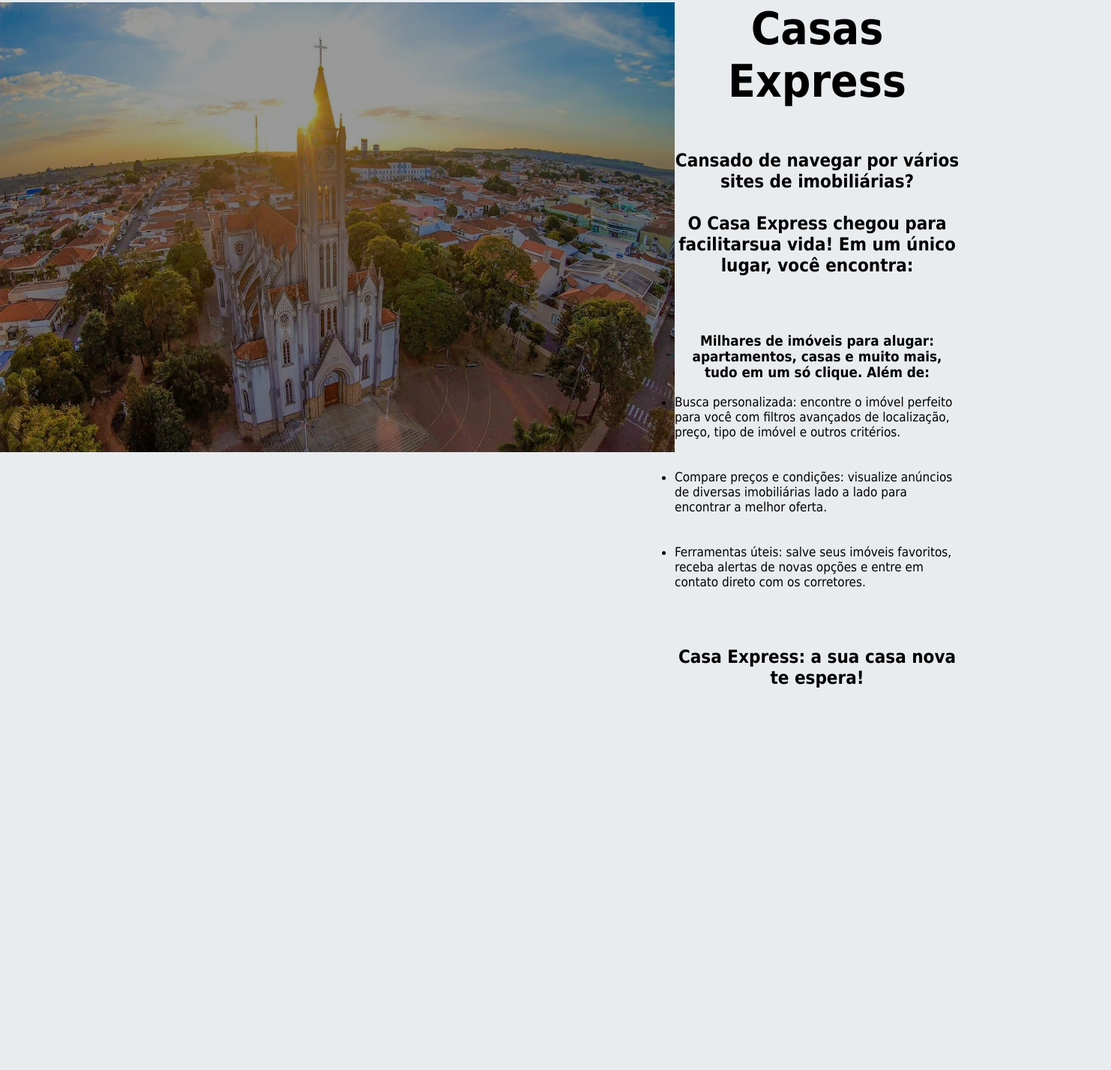
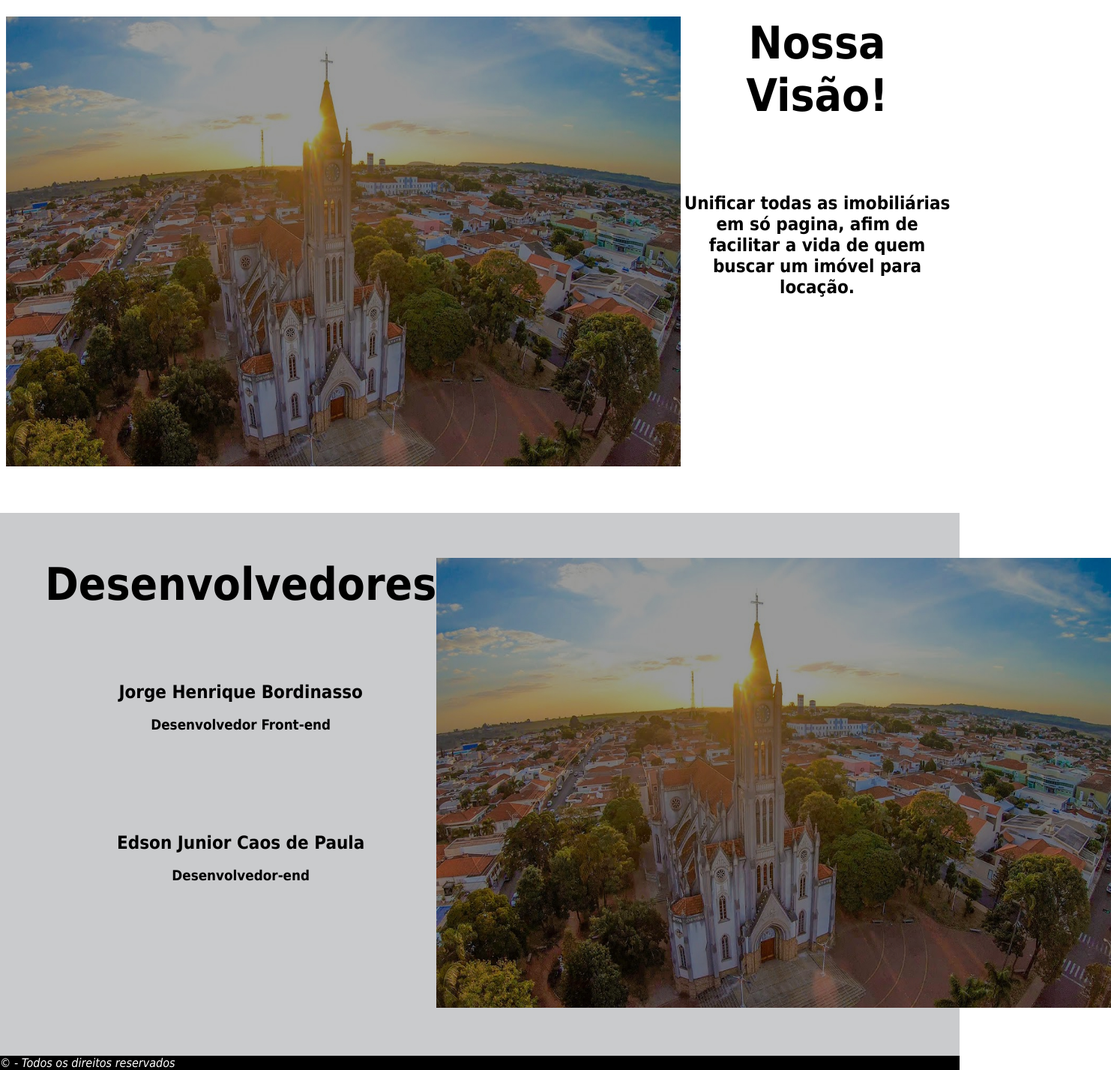
Before and after one commit to JorgeBordinasso/Projeto_Fatec_PI5, a website: page public/sobre.html in a window 1280 px wide. Shown: the part 1249-2676 px from the top of the page at 75% size, 1482 px wide, since content can reach past the window. Before the commit the page ends 2167 px from the top, so only its background shows below. Drawn offline with Linux system fonts and the light colour scheme.

Commit message:
atualização pagina sobre

```diff
--- a/public/sobre.html
+++ b/public/sobre.html
@@ -9,9 +9,9 @@
     <link rel="shortcut icon" href="img/logo.png" type="image/x-icon">
 </head>
 
-<body >
+<body>
 
-    <nav class="navbar navbarSobre">
+    <nav class="navbar">
         <a href="index.html">
             <img src="img/logo.png" class="imgLogo" alt="logo">
         </a>
@@ -60,35 +60,43 @@
 
     <hr>
 
-     <div class="sobreDevs">
+    <div class="nossaVisao">
         <div class="imgEmpresa">
             <img class="imagemEmpresa" src="img/luxa.org-opacity-changed-ImgFundo (1).jpg" alt="">
         </div>
 
         <div>
-            <h1 class="tituloSobre">Casas Express</h1>
-            <br><br><br>
-            <h2 class="descricaoSobre">Cansado de navegar por vários sites de imobiliárias?<br><br> O Casa Express
-                chegou para facilitarsua
-                vida!
-                Em um único lugar, você encontra:</h2>
-            <br><br><br><br>
-            <h3 class="subtituloSobre">Milhares de imóveis para alugar: apartamentos, casas e muito mais, tudo em um só
-                clique. Além de:</h3>
+            <h1 class="tituloSobre">Nossa Visão!</h1>
+            <br><br><br><br><br>
+            <h2 class="descricaoSobre">Unificar todas as imobiliárias em só pagina, afim de facilitar a vida de quem buscar um imóvel para locação.</h2>
+
+
+
+        </div>
+    </div>
+
+    <div class="sobreDevs">
+        <div>
+            <h1 class="tituloSobre">Desenvolvedores</h1>
+            <br><br><br><br><br>
+            <h2 class="descricaoSobre">Jorge Henrique Bordinasso</h2>
             <br>
-            <ul class="classeLi">
-                <li>Busca personalizada: encontre o imóvel perfeito para você com filtros avançados de localização,
-                    preço, tipo de imóvel e outros critérios.</li>
-                <br><br>
-                <li>Compare preços e condições: visualize anúncios de diversas imobiliárias lado a lado para encontrar a
-                    melhor oferta.</li>
-                <br><br>
-                <li>Ferramentas úteis: salve seus imóveis favoritos, receba alertas de novas opções e entre em contato
-                    direto com os corretores.</li>
-            </ul>
-            <br><br><br><br>
-            <h2 class="descricaoSobre">Casa Express: a sua casa nova te espera!</h2>
+            <h3 class="subtituloSobre">Desenvolvedor Front-end</h3>
+            <br><br><br><br><br><br><br>
+            <h2 class="descricaoSobre">Edson Junior Caos de Paula</h2>
+            <br>
+            <h3 class="subtituloSobre">Desenvolvedor-end</h3>
         </div>
+
+        <div class="imgEmpresa">
+            <img class="imagemEmpresa" src="img/luxa.org-opacity-changed-ImgFundo (1).jpg" alt="">
+        </div>
+
+
+    </div>
+
+    <div class="copy">
+        <p>&copy - Todos os direitos reservados</p>
     </div>
 </body>
 
--- a/public/style.css
+++ b/public/style.css
@@ -6,7 +6,7 @@
 }
 
 body {
-    background-color: #E9ECEF;
+    background-color: white;
 }
 
 .navbar {
@@ -357,6 +357,7 @@ footer {
     justify-content: space-evenly;
     align-items: center;
     padding-bottom: 56px;
+    background-color: #cacbcd;
 }
 
 .divDownload {
@@ -468,13 +469,26 @@ button:hover {
     display: flex;
     justify-content: space-evenly;
     background-color: #cacbcd;
+    padding-top: 170px;
+    padding-bottom: 50px;
+    padding-left: 20px;
+    padding-right: 20px;
+}
+
+.nossaVisao{
+    display: flex;
+    justify-content: space-evenly;
+    background-color: white;
+    margin-top: 50px;
+    padding: 8px;
 }
 
 .sobreDevs {
     display: flex;
     justify-content: space-evenly;
-    background-color: #E9ECEF;
+    background-color:  #cacbcd;
     margin-top: 50px;
+    padding: 60px;
 }
 
 .imagemEmpresa {
@@ -526,5 +540,6 @@ button:hover {
 }
 
 .descricaoEmpresa {
-    padding: 50px;
+    display: flex;
+    flex-direction: column;
 }
```
